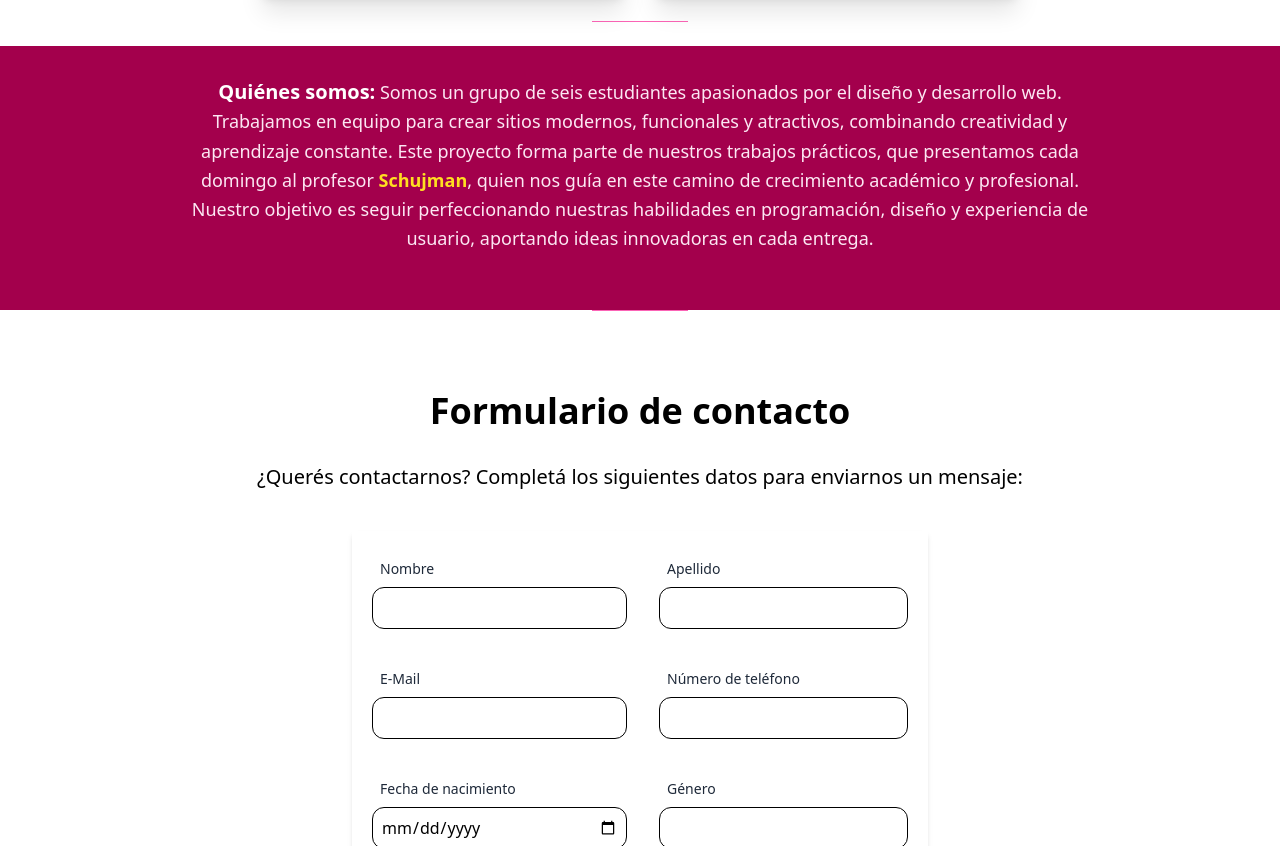
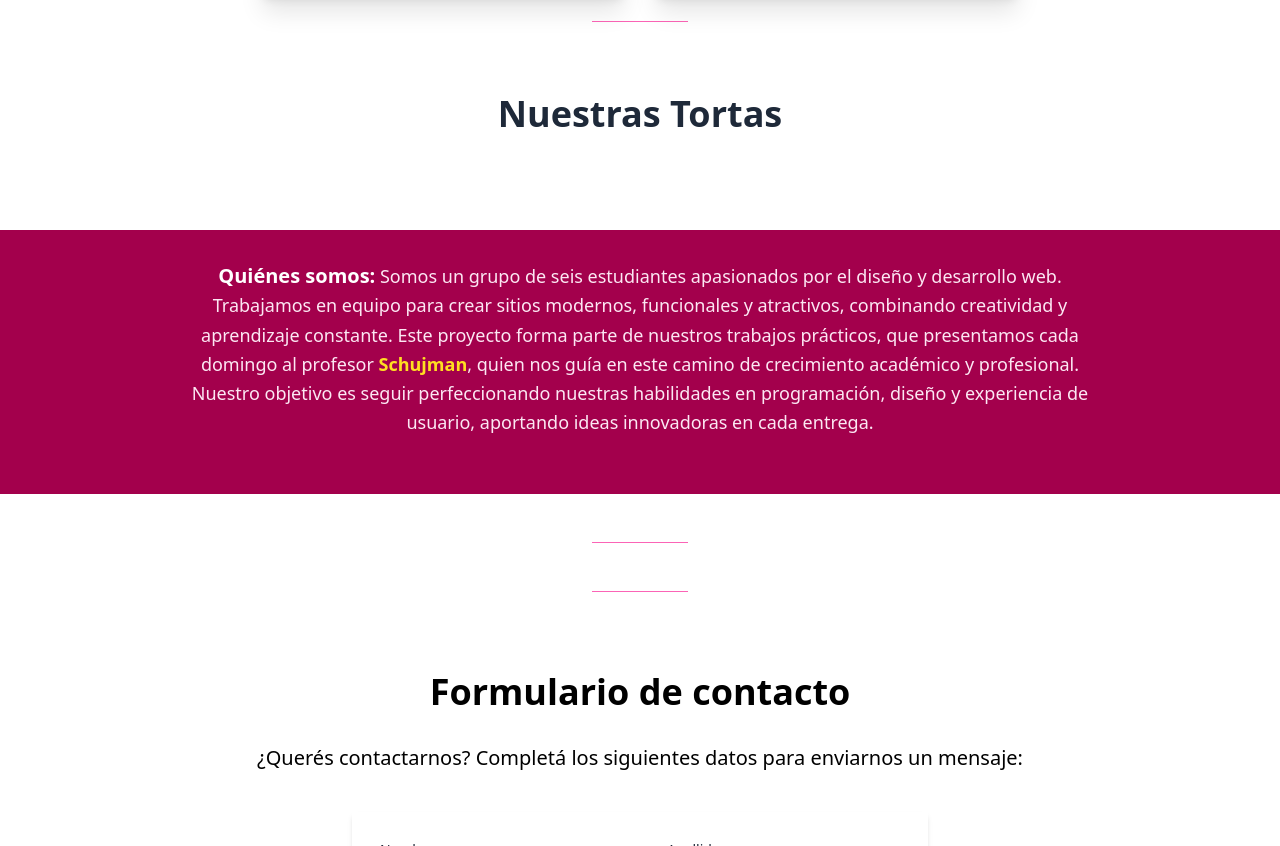
Before and after one commit to zkolsh/schumi-09-21, a website built with Vite: page index.html in a window 1280 px wide. Shown: the part 2399-3245 px from the top of the page. Built offline with nearby package versions, Linux system fonts and the light colour scheme; files whose address does not match are found by name.

Commit message:
Update index.html
Sección de Catálogo Dinámico desde Base de Datos

```diff
--- a/index.html
+++ b/index.html
@@ -111,6 +111,16 @@
 
 	<div class="w-24 h-px bg-pink-400 mx-auto mb-6"></div>
 
+		<!-- Sección de Catálogo Dinámico desde Base de Datos -->
+	<section id="catalogo-db" class="py-12 bg-white">
+    	<div class="max-w-6xl mx-auto px-4">
+        	<h2 class="text-4xl font-bold text-center mb-12 text-gray-800">Nuestras Tortas</h2>
+       	 	<div id="catalogo-productos" class="grid grid-cols-1 md:grid-cols-2 lg:grid-cols-3 gap-8">
+            <!-- Los productos de la BD se cargarán aquí automáticamente -->
+        	</div>
+    	</div>
+	</section>
+
 	<section id="quienes-somos">
 		<div class="bg-pink-800 text-white py-8 mt-auto max-w mx-auto px-4 text-center">
 			<p class="text-base md:text-lg leading-relaxed text-pink-100 mb-6 mx-auto md:mx-40">
@@ -126,6 +136,10 @@
 			</p>
 		</div>
 	</section>
+
+
+
+<div class="w-24 h-px bg-pink-400 mx-auto my-12"></div>
 
 	<div class="w-24 h-px bg-pink-400 mx-auto mb-6"></div>
 
```
